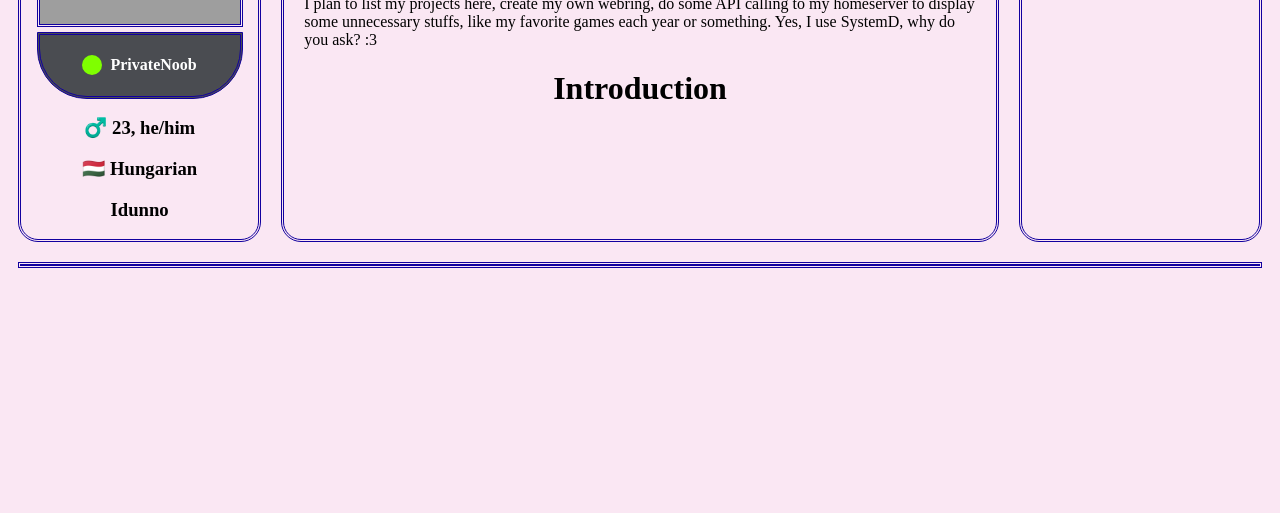
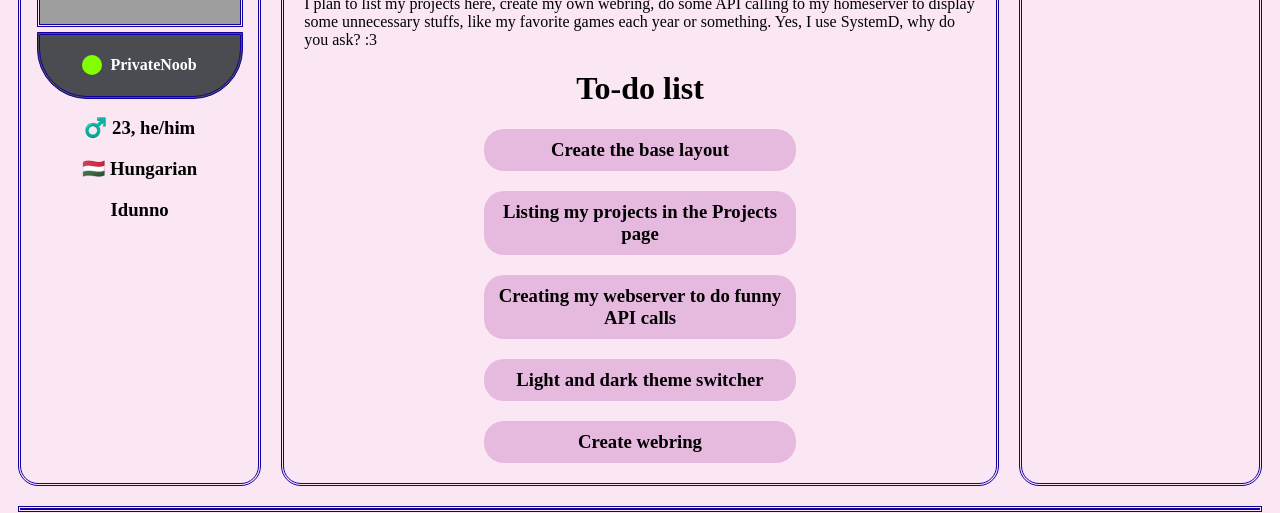
Before and after one commit to PrivateN00b/privatenoob.top, a React (Vite) app: page / in a window 1280 px wide. Shown: the part 346-859 px from the top of the page. Before the commit the page ends 800 px from the top, so only its background shows below. Built offline with nearby package versions, Linux system fonts and the light colour scheme; grey boxes are pictures that could not be loaded.

Commit message:
ui: added content to MainDiv in homepage

```diff
--- a/src/pages/Home.tsx
+++ b/src/pages/Home.tsx
@@ -59,6 +59,14 @@ const StyledParagraph = styled.p`
   margin: 0 20px 0 20px;
 `;
 
+const ToDoItem = styled.h3`
+  text-align: center;
+  background-color: ${({ theme }) => theme.colors.tertiary};
+  border-radius: 20px;
+  margin: 0 200px 20px 200px;
+  padding: 10px 0 10px 0;
+`;
+
 function Home() {
   return (
     <Container>
@@ -80,7 +88,12 @@ function Home() {
           favorite games each year or something. Yes, I use SystemD, why do you
           ask? :3
         </StyledParagraph>
-        <CenteredH1>Introduction</CenteredH1>
+        <CenteredH1>To-do list</CenteredH1>
+        <ToDoItem>Create the base layout</ToDoItem>
+        <ToDoItem>Listing my projects in the Projects page</ToDoItem>
+        <ToDoItem>Creating my webserver to do funny API calls</ToDoItem>
+        <ToDoItem>Light and dark theme switcher</ToDoItem>
+        <ToDoItem>Create webring</ToDoItem>
       </MainDiv>
       <RightSideDiv>
         <h1>Home</h1>
```
